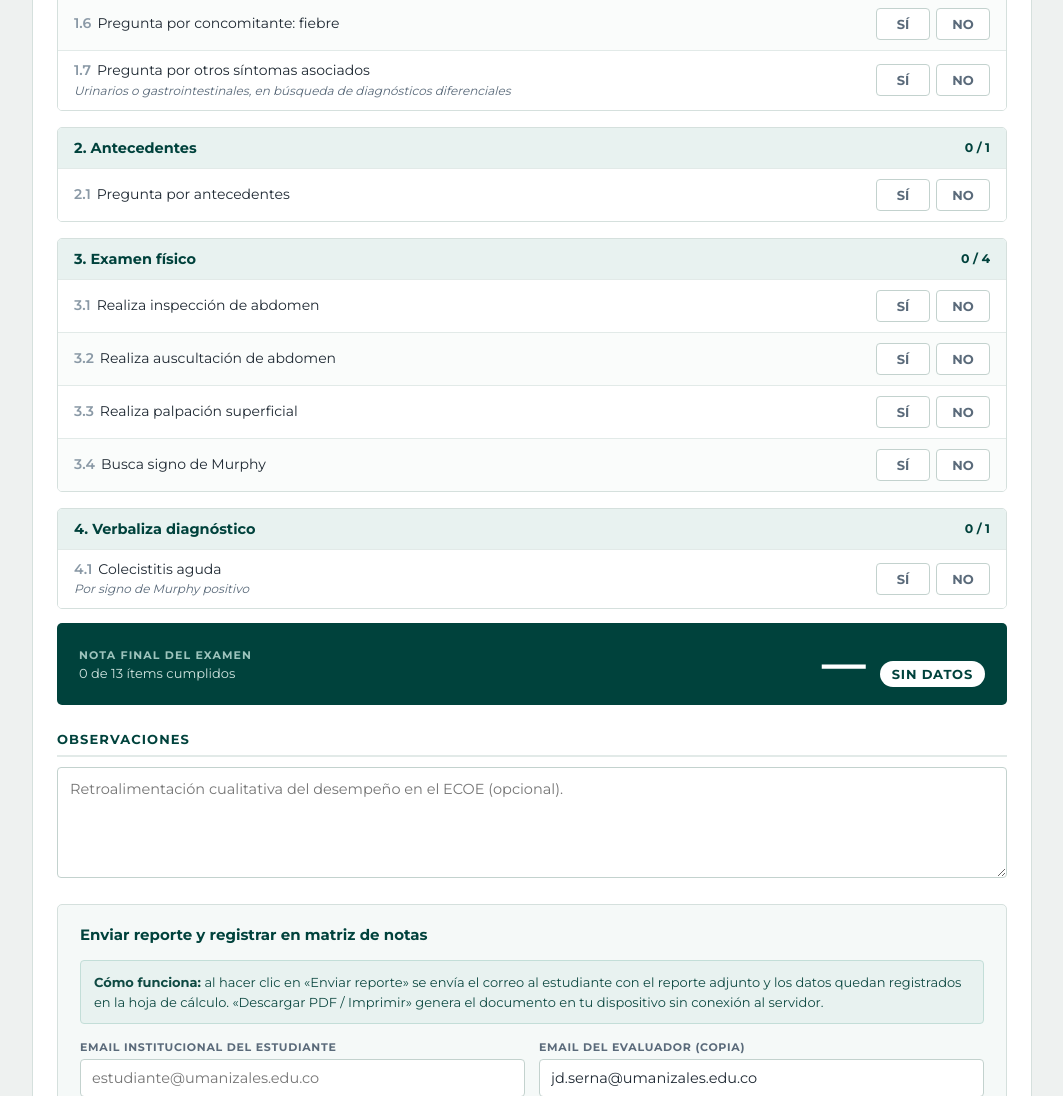
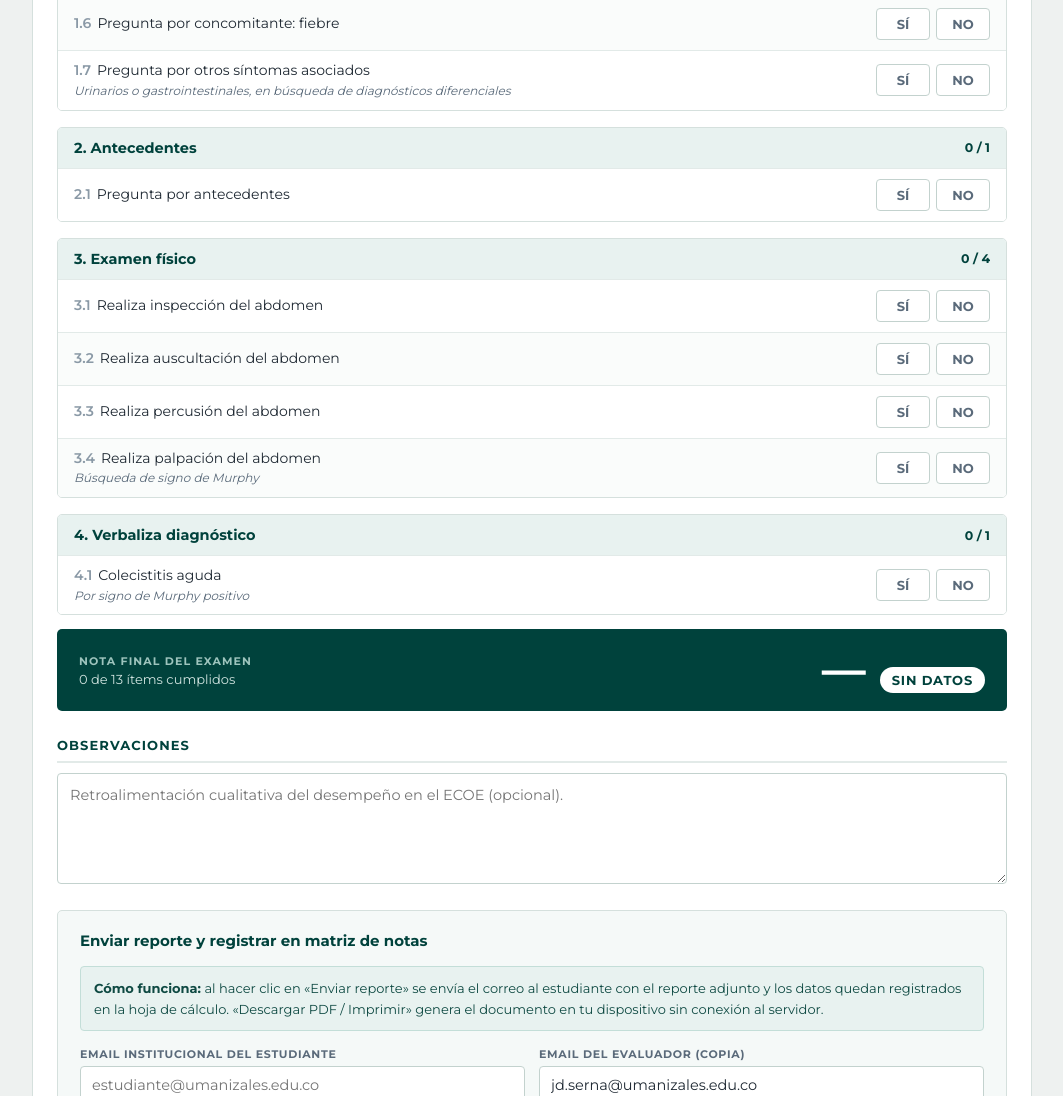
Before and after one commit to juanserna88/ECOE-2026-2-Rubrica-Semiologia-Abdomen, a plain HTML site: page index.html in a window 1280 px wide. Shown: the part 691-1787 px from the top of the page, without its empty margins (108-1171 px from the left). Drawn offline with Linux system fonts and the light colour scheme.

Commit message:
Add files via upload

```diff
--- a/index.html
+++ b/index.html
@@ -105,7 +105,7 @@
 <script>
 (function(){
   var KEY='ecoe-semiologia-2026-2';
-  var DEF_ENDPOINT='https://script.google.com/macros/s/AKfycbyE7PXcCB8-PyAJ7Y84u-Gjav0vD4-h4G-ICW4rlGoeeTKNsJfMwcxfNvKgmmcY-rHL/exec';
+  var DEF_ENDPOINT='https://script.google.com/macros/s/AKfycbzZCMMdYDeRBvmMJhyFvFX4t_lmXgVPVooAaupf1ATSE3hVYhQEqJwZ9REAgL76Ps0c/exec';
   var DEF_SHEET='1c8mwZuTwqgv0_Cs7H4ZZu9iazD1r53sbpvDTKgHxO2M';
   var CAMPOS=['nombre','docente','documento','programa','grupo','rotacion','periodo','fecha','nota1','nota2','observaciones','emailEstudiante','emailEvaluador','endpoint','sheetId'];
 
@@ -123,17 +123,17 @@
       'Pregunta por antecedentes'
     ]},
     {titulo:'3. Examen físico', items:[
-      'Realiza inspección de abdomen',
-      'Realiza auscultación de abdomen',
-      'Realiza palpación superficial',
-      'Busca signo de Murphy'
+      'Realiza inspección del abdomen',
+      'Realiza auscultación del abdomen',
+      'Realiza percusión del abdomen',
+      {t:'Realiza palpación del abdomen', nota:'Búsqueda de signo de Murphy'}
     ]},
     {titulo:'4. Verbaliza diagnóstico', items:[
       {t:'Colecistitis aguda', nota:'Por signo de Murphy positivo'}
     ]}
   ];
   function txt(it){ return typeof it==='string'?it:it.t; }
-  function etiqueta(it){ return typeof it==='string'?it:((it.grupo?it.grupo+' · ':'')+it.t); }
+  function etiqueta(it){ return typeof it==='string'?it:((it.grupo?it.grupo+' · ':'')+it.t+(it.nota?' ('+it.nota.charAt(0).toLowerCase()+it.nota.slice(1)+')':'')); }
   var resp={};
   var cont=document.getElementById('secciones');
   RUBRICA.forEach(function(sec,si){
```
